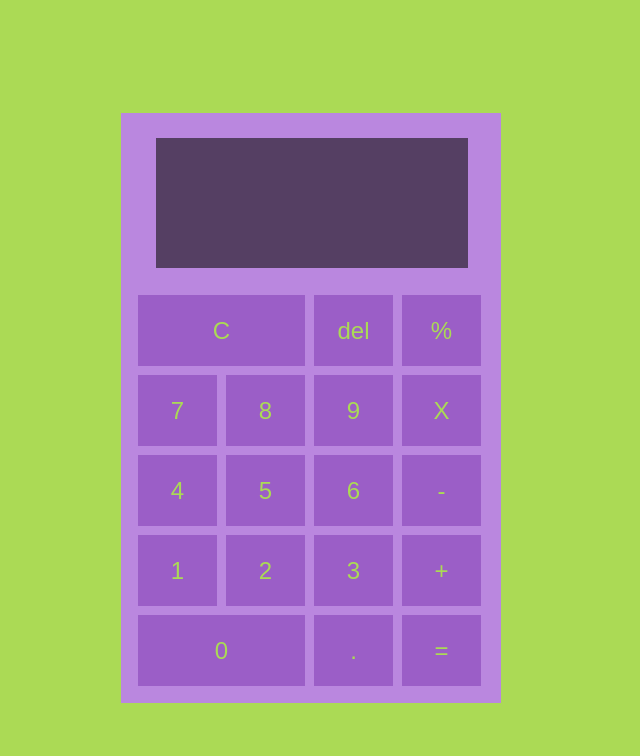
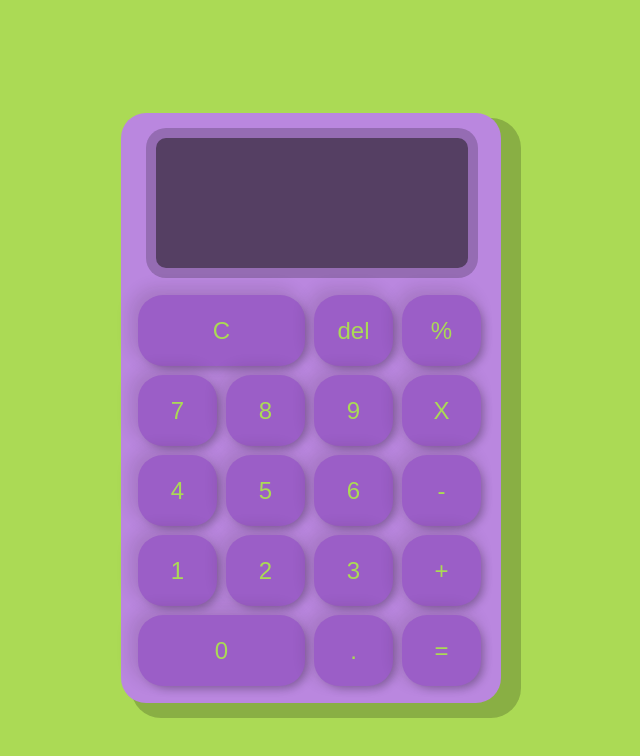
Before and after one commit to Marcos-Monjes/Calculadora-tp2-PP, a plain HTML site: page Index.html in a window 1280 px wide. Shown: the whole page, without its empty margins (329-969 px from the left). Drawn offline with Linux system fonts and the light colour scheme.

Commit message:
Se añadieron los ultimos estilos para la calculadora en el archivo styles.css

```diff
--- a/CSS/styles.css
+++ b/CSS/styles.css
@@ -1,5 +1,10 @@
 body{
     background-color: rgb(171, 218, 85);
+    color: rgb(185, 168, 169);
+}
+
+body:hover{
+    background-color: rgb(48, 19, 65);
 }
 
 .contenedor {
@@ -17,6 +22,8 @@ body{
     background-color: rgb(186, 135, 223);
     gap: 5px;
     padding: 15px;
+    border-radius: 25px;
+    box-shadow: 15px 10px 0px 5px #00000033;
 }
 
 
@@ -33,6 +40,12 @@ body{
     justify-content: space-between;
     word-break: break-all;
     font-size: 1rem;
+    border-radius: 10px;
+    box-shadow: 0px 0px 0px 10px #00000033;
+}
+
+.Pantalla:hover {
+    background-color: rgb(171, 218, 85);
 }
 
 button{
@@ -43,6 +56,8 @@ button{
     border: none;
     background-color: rgb(155, 94, 199);
     color: rgb(171, 218, 85);
+    border-radius: 25px;
+    box-shadow: 5px 5px 10px -3px #00000048, -5px -5px 15px 3px #2512101f;
 }
 
 .botonGrande {
@@ -52,3 +67,7 @@ button{
 button:hover{
     background-color: rgb(117, 49, 196);
 }
+
+button:active {
+    background-color: rgba(161, 23, 80, 0.774);
+}
```
